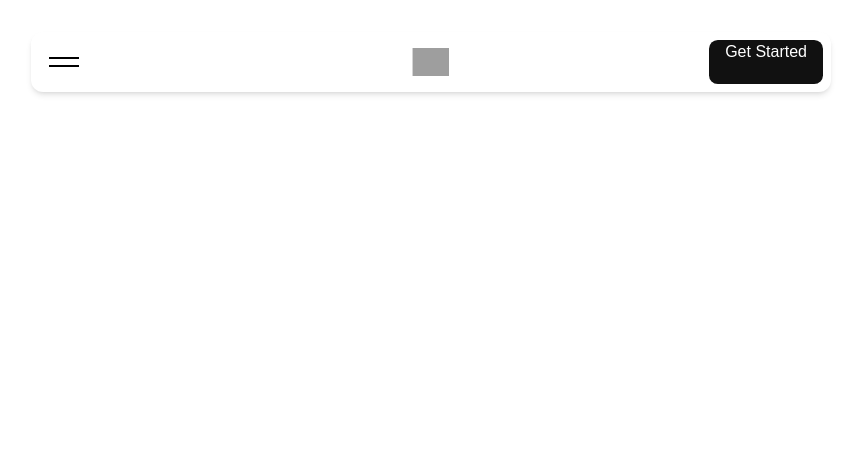
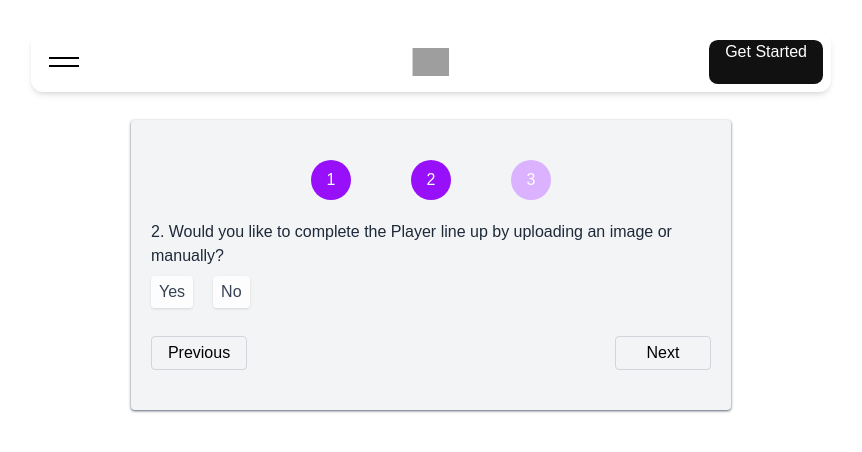
Before and after one commit to SMO-Tech/scout-me-online-web-app, a Next.js app: page /dashboard/form in a window 1280 px wide. Shown: the top 452 px of the page, without its empty margins (209-1071 px from the left). Built offline with nearby package versions, Linux system fonts and the light colour scheme; grey boxes are pictures that could not be loaded.

Commit message:
creaet the progress and basic form hadling

```diff
--- a/src/app/dashboard/form/page.tsx
+++ b/src/app/dashboard/form/page.tsx
@@ -1,10 +1,160 @@
-import React from 'react'
+'use client'
+import FormField from '@/components/ui/FormField'
+import ManuealPlayerLineUp, { Player } from '@/components/ui/ManuealPlayerLineUp'
+import { isAbsolute } from 'path'
+import React, { FC, useState } from 'react'
+
 
 const Page = () => {
+  const [isLineUpSubmissionAuto, setIsLineUpSubmissionAuto] = useState<boolean | undefined>()
+
+  const [step, setStep] = useState(2)
+
+  interface ProgressProps {
+    step: number,
+    circleStep: number
+  }
+  const ProgressCircle: FC<ProgressProps> = ({ step, circleStep }) => {
+    const isActive = circleStep <= step
+    const bgColor = isActive ? 'bg-purple-600' : 'bg-purple-300'
+    return (
+      <div className={`${bgColor} p-1 w-10 h-10 items-center justify-center flex rounded-full`}>
+        <p className='text-white'>{circleStep}</p>
+      </div>
+    )
+  }
+
+  const handlePrevious =()=>{
+    setStep(prev=>{
+      if (prev <= 1) return 1
+      return prev - 1
+    })
+  }
+
+  const handleNext =()=>{
+    setStep(prev=>{
+      return (
+        prev+1
+      )
+    })
+  }
+
+  // Dummy players state (11 players)
+  const [players, setPlayers] = useState<Player[]>(
+    Array.from({ length: 11 }, () => ({ playerName: '', jerseyNumber: '', position: '' }))
+  )
+
+  const handlePlayerChange = (index: number, field: keyof Player, value: string) => {
+    const newPlayers = [...players]
+    newPlayers[index][field] = value
+    setPlayers(newPlayers)
+  }
+
+  const renderUi = () => {
+    switch (step) {
+      case 1:
+        return (
+          <FormField
+            labelHtmlFor="matchURL"
+            labelName="1. Please paste the match Youtube video link."
+            inputType="text"
+            placeholder="https://www.youtube.com/watch?v=..."
+          />
+        )
+        break;
+      case 2:
+        return (
+          <div className="mt-5 w-full">
+            {isLineUpSubmissionAuto === undefined && (
+              <>
+                <h3 className="text-gray-800">
+                  2. Would you like to complete the Player line up by uploading an image or manually?
+                </h3>
+                <div className="flex gap-5 py-2">
+                  <button
+                    type="button"
+                    className="bg-white/85 rounded text-gray-700 shadow hover:bg-gray-300 p-1 px-2"
+                    onClick={() => setIsLineUpSubmissionAuto(true)}
+                  >
+                    Yes
+                  </button>
+                  <button
+                    type="button"
+                    className="bg-white/85 rounded text-gray-700 shadow hover:bg-gray-300 p-1 px-2"
+                    onClick={() => setIsLineUpSubmissionAuto(false)}
+                  >
+                    No
+                  </button>
+                </div>
+              </>
+            )}
+
+            {/* Auto pick-line-up */}
+            {isLineUpSubmissionAuto && (
+              <div>
+                <label className="text-gray-600" htmlFor="playerLineUpImage">
+                  2. Please Upload an image to get the player line up
+                  <input
+                    className="bg-white border border-gray-300 rounded w-full mt-2"
+                    type="file"
+                  />
+                </label>
+              </div>
+            )}
+
+            {/* Manual line-up selection */}
+            {isLineUpSubmissionAuto === false && (
+              <div className="flex flex-col w-full mt-4">
+                <ManuealPlayerLineUp
+                  players={players}
+                  onPlayerChange={handlePlayerChange}
+                />
+              </div>
+            )}
+          </div>
+        )
+
+      default:
+        break;
+    }
+  }
+
   return (
-    <div>
+    <div className=" w-full h-auto bg-white/95 mt-20 px-5 py-10 flex flex-col items-center justify-start">
+      <div className="w-full sm:w-[600px] bg-gray-100 p-5 py-10 rounded shadow-gray-500 shadow-sm flex flex-col items-center justify-start h-auto">
+        {/* progress bar with cirlce */}
+        <div className='flex flex-row gap-15'>
+          {[1, 2, 3].map((s) => {
+            return (
+              <ProgressCircle key={s} step={step} circleStep={s} />
+            )
+          })}
+        </div>
+        <form className="w-full">
+          {renderUi()}
 
+
+        </form>
+        {/* buttons control */}
+        <div className='flex w-full mt-5 items-center justify-between '>
+          <button
+            className='text-black border-gray-300 border hover:bg-red-300 p-1 rounded hover:cursor-pointer w-24 '
+            onClick={handlePrevious}
+          >
+            Previous
+          </button>
+          <button
+            className='text-black border-gray-300 border hover:bg-green-300 w-24 p-1 rounded hover:cursor-pointer '
+            onClick={handleNext}
+          >
+            Next
+          </button>
+
+        </div>
+      </div>
     </div>
+
+
   )
 }
 
--- a/src/app/dashboard/layout.jsx
+++ b/src/app/dashboard/layout.jsx
@@ -2,7 +2,7 @@ import React from 'react'
 import MyNavbar from '@/components/layout/MyNavbar'
 const layout = ({ children }) => {
   return (
-    <section className='w-screen flex h-screen bg-white/95'>
+    <section className='w-screen flex h-auto bg-white/95'>
           <MyNavbar />
          {children}
 
--- a/src/app/dashboard/page.tsx
+++ b/src/app/dashboard/page.tsx
@@ -1,5 +1,4 @@
 'use client'
-import MyNavbar from '@/components/layout/MyNavbar'
 import { useRouter } from 'next/navigation'
 import React from 'react'
 
--- /dev/null
+++ b/src/components/ui/FormField.tsx
@@ -0,0 +1,31 @@
+import React from 'react'
+
+
+interface Props {
+    labelHtmlFor:string,
+    labelName : string,
+    inputType :string,
+    placeholder : string,
+
+
+}
+
+const FormField:React.FC<Props> = ({inputType,labelHtmlFor,labelName,placeholder}) => {
+    return (
+        <div className="mb-4">
+            <label
+                htmlFor={labelHtmlFor}
+                className="block text-gray-800 text-sm font-medium mb-2"
+            >
+                {labelName}
+            </label>
+            <input
+                type=""
+                placeholder={placeholder}
+                className="w-full px-4 py-2 rounded-lg border border-gray-300 bg-gray-50 text-gray-800 focus:outline-none focus:border-purple-500 focus:ring-2 focus:ring-purple-200 transition duration-200"
+            />
+        </div>
+    )
+}
+
+export default FormField
--- /dev/null
+++ b/src/components/ui/FormLineUpField.tsx
@@ -0,0 +1,60 @@
+
+interface Props {
+    playerNumber: string;
+    playerNameValue: string;
+    jerseyNumberValue: string;
+    positionValue: string;
+    onPlayerNameChange: (value: string) => void;
+    onPlayerJerseyNumberChange: (value: string) => void;
+    onPlayerPlayerPositionChange: (value: string) => void;
+}
+
+
+const FormLineUpField: React.FC<Props> = ({
+    playerNumber,
+    playerNameValue,
+    jerseyNumberValue,
+    positionValue,
+    onPlayerNameChange,
+    onPlayerJerseyNumberChange,
+    onPlayerPlayerPositionChange
+}) => {
+    return (
+        <div className="flex gap-1 sm:flex-row flex-col">
+            <p className='text-gray-800 w-15'>{playerNumber}</p>
+
+            <input
+                type="text"
+                placeholder="Player Name"
+                className="w-full text-gray-800 px-3 py-2 border border-gray-300 rounded focus:outline-none focus:border-purple-500 focus:ring-1 focus:ring-purple-300"
+                autoCapitalize="words"
+                value={playerNameValue}
+                onChange={(e) => onPlayerNameChange(e.target.value)}
+            />
+
+            <input
+                type="number"
+                placeholder="Jersey Number"
+                min="0"
+                max="100"
+                className="w-20 px-3 py-2 border border-gray-300 text-gray-800 rounded focus:outline-none focus:border-purple-500 focus:ring-1 focus:ring-purple-300"
+                value={jerseyNumberValue}
+                onChange={(e) => onPlayerJerseyNumberChange(e.target.value)}
+            />
+
+            <select
+                className="w-full px-3 py-2 border border-gray-300 text-gray-800 rounded  focus:outline-none focus:border-purple-500 focus:ring-1 focus:ring-purple-300"
+                value={positionValue}
+                onChange={(e) => onPlayerPlayerPositionChange(e.target.value)}
+            >
+                <option value="">Select Position</option>
+                <option>Goalkeeper</option>
+                <option>Defender</option>
+                <option>Midfielder</option>
+                <option>Forward</option>
+            </select>
+        </div>
+    )
+}
+
+export default FormLineUpField
--- /dev/null
+++ b/src/components/ui/ManuealPlayerLineUp.tsx
@@ -0,0 +1,36 @@
+import React from 'react'
+import FormLineUpField from './FormLineUpField'
+
+export interface Player {
+  playerName: string
+  jerseyNumber: string
+  position: string
+}
+
+interface Props {
+  players: Player[]
+  onPlayerChange: (index: number, field: keyof Player, value: string) => void
+}
+
+const ManuealPlayerLineUp: React.FC<Props> = ({ players, onPlayerChange }) => {
+  const numbers = Array.from({ length: 11 }, (_, i) => (i + 1).toString())
+
+  return (
+    <div className='flex gap-3 flex-col' >
+      {numbers.map((number, index) => (
+        <FormLineUpField
+          key={number}
+          playerNumber={number}
+          playerNameValue={players[index]?.playerName || ''}
+          jerseyNumberValue={players[index]?.jerseyNumber || ''}
+          positionValue={players[index]?.position || ''}
+          onPlayerNameChange={(value) => onPlayerChange(index, 'playerName', value)}
+          onPlayerJerseyNumberChange={(value) => onPlayerChange(index, 'jerseyNumber', value)}
+          onPlayerPlayerPositionChange={(value) => onPlayerChange(index, 'position', value)}
+        />
+      ))}
+    </div>
+  )
+}
+
+export default ManuealPlayerLineUp
--- a/src/components/ui/OauthButton.tsx
+++ b/src/components/ui/OauthButton.tsx
@@ -1,5 +1,4 @@
 import React, { FC, ReactNode } from 'react'
-import { FcGoogle } from 'react-icons/fc'
 interface Props {
     text: string,
     icon: ReactNode,
```
